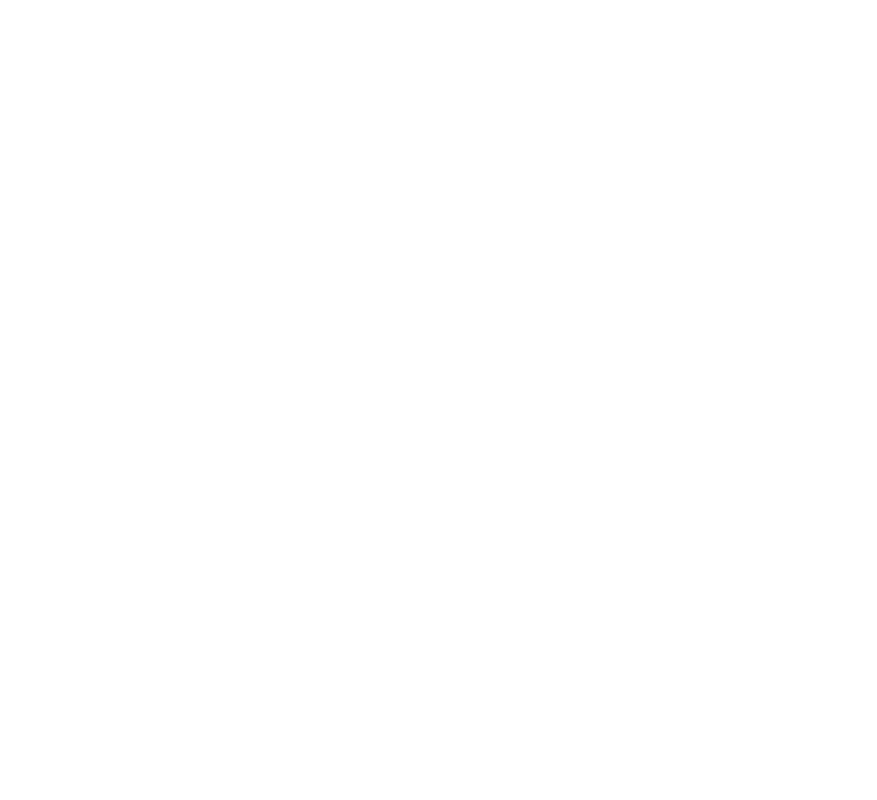
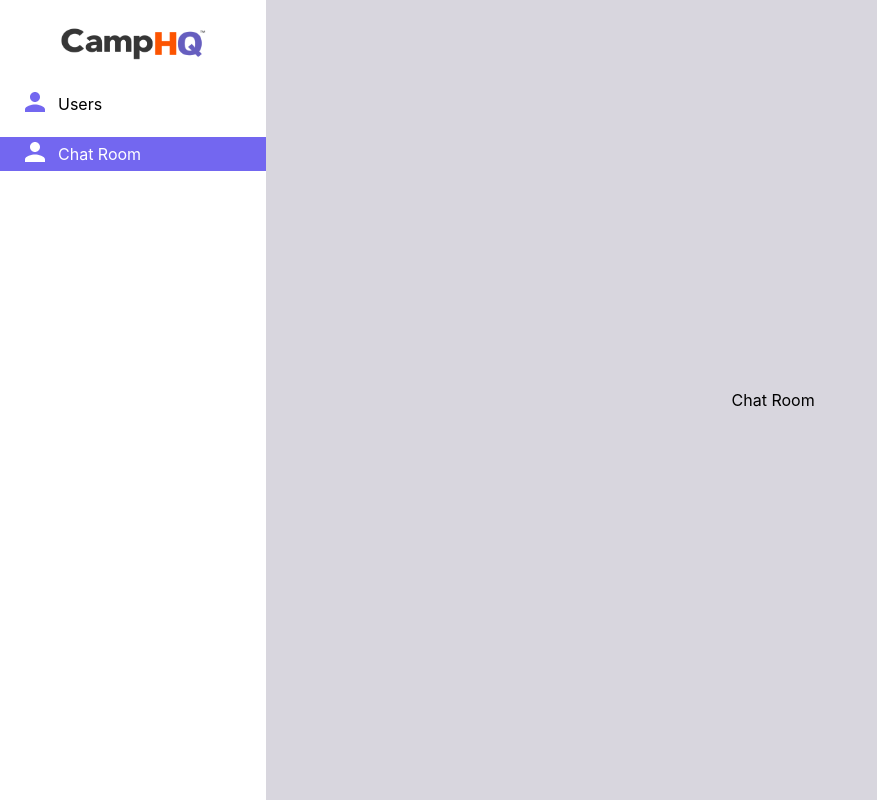
Before and after one commit to shahidyousafxai/camp-HQ, a React (Create React App) app: page /chatroom in a window 1280 px wide. Before the commit this address had no page. Shown: the whole page, without its empty margins (0-877 px from the left). Built offline with nearby package versions, Linux system fonts and the light colour scheme.

Commit message:
CHOR:added pannel layout

```diff
--- a/package.json
+++ b/package.json
@@ -5,7 +5,8 @@
   "dependencies": {
     "@emotion/react": "^11.13.3",
     "@emotion/styled": "^11.13.0",
-    "@mui/material": "^6.1.1",
+    "@mui/icons-material": "^6.1.2",
+    "@mui/material": "^6.1.2",
     "@testing-library/jest-dom": "^5.14.1",
     "@testing-library/react": "^13.0.0",
     "@testing-library/user-event": "^13.2.1",
--- a/src/components/shared/AuthLayout/index.jsx
+++ b/src/components/shared/AuthLayout/index.jsx
@@ -9,7 +9,7 @@
         height={'100%'}
         display={{ xxs: 'none', lg: 'flex' }}
         alignItems={'center'}
-        justifyContent={'center'}s
+        justifyContent={'center'}
         sx={{
           flex: 'auto',
           // background: `conic-gradient(from -45deg at calc(100%/3) calc(100%/3), #E4E4ED 90deg, #0000 0), conic-gradient(from -135deg at calc(100%/3) calc(2*100%/3), #E4E4ED 90deg, #7367F0 0 135deg, #0000 0), conic-gradient(from 135deg at calc(2*100%/3) calc(2*100%/3), #E4E4ED 90deg, #7367F0 0 135deg, #0000 0), conic-gradient(from 45deg at calc(2*100%/3) calc(100%/3), #E4E4ED 90deg, #7367F0 0 135deg, #0000 0,#E4E4ED 0 225deg,#7367F0 0)`,
--- /dev/null
+++ b/src/components/shared/PanelLayout/index.jsx
@@ -0,0 +1,278 @@
+import React from 'react';
+import { Box, Typography } from '@mui/material';
+import { useState } from 'react';
+import { assets } from '../../../assets/Images';
+import MenuIcon from '@mui/icons-material/Menu';
+import { useNavigate } from 'react-router-dom';
+import KeyboardDoubleArrowLeftIcon from '@mui/icons-material/KeyboardDoubleArrowLeft';
+import PersonIcon from '@mui/icons-material/Person';
+import { useLocation } from 'react-router-dom';
+
+export const PanelLayout = ({ children }) => {
+  const [sideMenu, setSideMenu] = useState(false);
+
+  const navigate = useNavigate();
+  const location = useLocation();
+  const currentPath = location.pathname;
+
+  return (
+    <Box display={'flex'} alignItems={'center'} width={'100%'} height={'100vh'}>
+      <Box
+        height={'100%'}
+        alignItems={!sideMenu && 'center'}
+        width={sideMenu ? '600px' : { xxs: '80px', base: '350px' }}
+        sx={{
+          transition: 'width 0.4s',
+        }}
+      >
+        {/*Side menu Header For mobile screen  */}
+        <Box
+          py={'25px'}
+          paddingX={sideMenu && '10px'}
+          display={!sideMenu && { xxs: 'flex', base: 'none' }}
+          justifyContent={'center'}
+        >
+          {sideMenu ? (
+            <Box
+              display={'flex'}
+              alignItems={'center'}
+              justifyContent={sideMenu ? 'space-between' : 'center'}
+            >
+              <Box width={sideMenu ? '100px' : { xxs: '50px', base: '120px' }}>
+                <img
+                  src={assets?.logo}
+                  alt='Logo'
+                  loading='lazy'
+                  width={'100%'}
+                  height={'100%'}
+                />
+              </Box>
+              <Box
+                sx={{ cursor: 'pointer' }}
+                onClick={() => setSideMenu(false)}
+              >
+                <KeyboardDoubleArrowLeftIcon
+                  sx={{
+                    color: 'primary.main',
+                    height: '35px',
+                    width: '35px',
+                  }}
+                />
+              </Box>
+            </Box>
+          ) : (
+            <Box sx={{ cursor: 'pointer' }} onClick={() => setSideMenu(true)}>
+              <MenuIcon
+                sx={{
+                  color: 'primary.main',
+                  height: '35px',
+                  width: '35px',
+                }}
+              />
+            </Box>
+          )}
+        </Box>
+
+        {/*Side menu Header For large screen  */}
+        <Box
+          py={'25px'}
+          width={'150px'}
+          display={{ xxs: 'none', base: 'flex' }}
+          justifyContent={'center'}
+          mx={'auto'}
+        >
+          <img
+            src={assets?.logo}
+            alt='Logo'
+            loading='lazy'
+            width={'100%'}
+            height={'100%'}
+          />
+        </Box>
+
+        {/*Side menu body For large screen  */}
+        <Box
+          display={{ xxs: 'none', base: 'flex' }}
+          flexDirection={'column'}
+          gap={2}
+        >
+          <Box
+            display={'flex'}
+            gap={1}
+            justifyContent={'start'}
+            paddingLeft={'20px'}
+            alignItems={'center'}
+            bgcolor={currentPath === '/users' && 'primary.main'}
+            sx={{ cursor: 'pointer' }}
+            onClick={() => navigate('/users')}
+          >
+            <Box>
+              <PersonIcon
+                sx={{
+                  color: currentPath === '/users' ? 'white' : 'primary.main',
+                  height: '30px',
+                  width: '30px',
+                }}
+              />
+            </Box>
+            <Typography
+              variant='base'
+              color={currentPath === '/users' ? 'white' : 'priamry.main'}
+            >
+              Users
+            </Typography>
+          </Box>
+
+          <Box
+            display={'flex'}
+            gap={1}
+            justifyContent={'start'}
+            paddingLeft={'20px'}
+            alignItems={'center'}
+            bgcolor={currentPath === '/chatroom' && 'primary.main'}
+            sx={{ cursor: 'pointer' }}
+            onClick={() => navigate('/chatroom')}
+          >
+            <Box>
+              <PersonIcon
+                sx={{
+                  color: currentPath === '/chatroom' ? 'white' : 'priamry.main',
+                  height: '30px',
+                  width: '30px',
+                }}
+              />
+            </Box>
+            <Typography
+              variant='base'
+              color={currentPath === '/chatroom' ? 'white' : 'priamry.main'}
+            >
+              Chat Room
+            </Typography>
+          </Box>
+        </Box>
+
+        {/*Side menu body For mobile screen  */}
+        <Box
+          display={{ xxs: 'block', base: 'none' }}
+          flexDirection={'column'}
+          gap={2}
+        >
+          {sideMenu ? (
+            <Box
+              display={'flex'}
+              gap={1}
+              justifyContent={'start'}
+              paddingLeft={'20px'}
+              alignItems={'center'}
+              bgcolor={currentPath === '/users' && 'primary.main'}
+              sx={{ cursor: 'pointer' }}
+              onClick={() => navigate('/users')}
+            >
+              <Box>
+                <PersonIcon
+                  sx={{
+                    color: currentPath === '/users' ? 'white' : 'primary.main',
+                    height: '30px',
+                    width: '30px',
+                  }}
+                />
+              </Box>
+              <Typography
+                variant='base'
+                color={currentPath === '/users' ? 'white' : 'priamry.main'}
+              >
+                Users
+              </Typography>
+            </Box>
+          ) : (
+            <Box
+              display={'flex'}
+              gap={1}
+              justifyContent={'start'}
+              paddingLeft={'20px'}
+              alignItems={'center'}
+              bgcolor={currentPath === '/users' && 'primary.main'}
+              sx={{ cursor: 'pointer' }}
+              onClick={() => navigate('/users')}
+            >
+              <Box>
+                <PersonIcon
+                  sx={{
+                    color: currentPath === '/users' ? 'white' : 'primary.main',
+                    height: '30px',
+                    width: '30px',
+                  }}
+                />
+              </Box>
+            </Box>
+          )}
+
+          {sideMenu ? (
+            <Box
+              display={'flex'}
+              gap={1}
+              justifyContent={'start'}
+              paddingLeft={'20px'}
+              alignItems={'center'}
+              bgcolor={currentPath === '/chatroom' && 'primary.main'}
+              sx={{ cursor: 'pointer' }}
+              onClick={() => navigate('/chatroom')}
+            >
+              <Box>
+                <PersonIcon
+                  sx={{
+                    color:
+                      currentPath === '/chatroom' ? 'white' : 'priamry.main',
+                    height: '30px',
+                    width: '30px',
+                  }}
+                />
+              </Box>
+              <Typography
+                variant='base'
+                color={currentPath === '/chatroom' ? 'white' : 'priamry.main'}
+              >
+                Chat Room
+              </Typography>
+            </Box>
+          ) : (
+            <Box
+              display={'flex'}
+              gap={1}
+              justifyContent={'start'}
+              paddingLeft={'20px'}
+              alignItems={'center'}
+              bgcolor={currentPath === '/chatroom' && 'primary.main'}
+              sx={{ cursor: 'pointer' }}
+              onClick={() => navigate('/chatroom')}
+            >
+              <Box>
+                <PersonIcon
+                  sx={{
+                    color:
+                      currentPath === '/chatroom' ? 'white' : 'priamry.main',
+                    height: '30px',
+                    width: '30px',
+                  }}
+                />
+              </Box>
+            </Box>
+          )}
+        </Box>
+      </Box>
+
+      <Box
+        width={'100%'}
+        height={'100%'}
+        px={'20px'}
+        display={'flex'}
+        alignItems={'center'}
+        justifyContent={'center'}
+        bgcolor={'primary.lightGray'}
+        overflow={'auto'}
+      >
+        {children}
+      </Box>
+    </Box>
+  );
+};
--- a/src/components/shared/index.js
+++ b/src/components/shared/index.js
@@ -1,4 +1,5 @@
 export { AuthLayout } from './AuthLayout';
+export { PanelLayout } from './PanelLayout';
 export { TextInput } from './TextInput';
 export { CustomButton } from './Button';
 export { SocialIcon } from './SocialIcon';
--- a/src/routes/config.jsx
+++ b/src/routes/config.jsx
@@ -1,12 +1,22 @@
 import React from "react";
-import { AuthLayout } from "../components/shared";
+import { AuthLayout, PanelLayout } from "../components/shared";
 import Login from "../panel/Auth/Login"
 import SignUp from "../panel/Auth/SignUp";
 
 
 // SIDE MENU ROUTES
 export const sideMenuRoutes = [
-  {},
+  {
+    path: '/users',
+    moduleName: 'Users',
+    element: <PanelLayout>users</PanelLayout>,
+  },
+
+  {
+    path: '/chatroom',
+    moduleName: 'Chat Room',
+    element: <PanelLayout>Chat Room</PanelLayout>,
+  },
 ];
 
 
--- a/src/routes/index.jsx
+++ b/src/routes/index.jsx
@@ -3,7 +3,7 @@
 import { Route, Routes } from 'react-router-dom';
 
 // Local Imports
-import { privateRoutes, publicRoutes } from './config';
+import { privateRoutes, publicRoutes, sideMenuRoutes } from './config';
 
 export const Router = () => {
 
@@ -12,20 +12,25 @@
       <Routes>
         {/* <Route path='*' element={useIsAuthenticatedUser() ? <Navigate to='/personal' /> : <Navigate to='/' />} /> */}
         <Route>
+          {sideMenuRoutes?.map((route, index) => {
+            return (
+              <Route path={route?.path} element={route?.element} key={index} />
+            );
+          })}
+        </Route>
+        <Route>
           {privateRoutes?.map((route, index) => {
             return (
               <Route path={route?.path} element={route?.element} key={index} />
-            )
-          }
-          )}
+            );
+          })}
         </Route>
         <Route>
           {publicRoutes?.map((route, index) => {
             return (
               <Route path={route?.path} element={route?.element} key={index} />
-            )
-          }
-          )}
+            );
+          })}
         </Route>
       </Routes>
     </Fragment>
```
Also changed, not shown: 1 other file (tests, documents, lock files or other folders).
